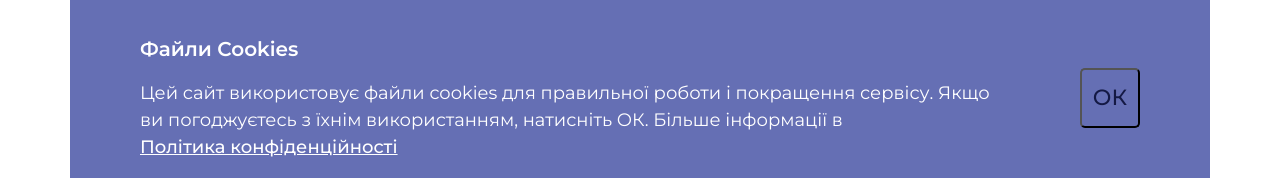
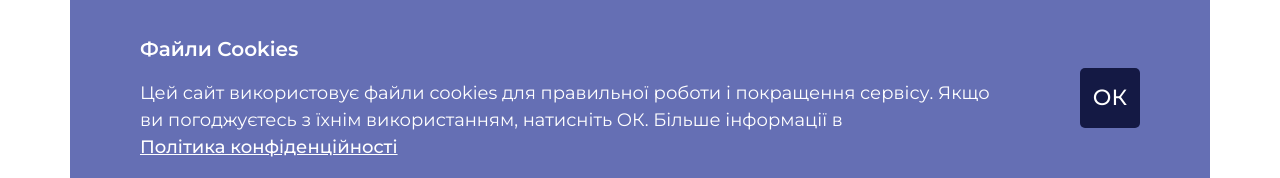
Before and after one commit to baza-trainee/ataka-help-front-end, a Next.js app: page /useful-information/2 in a window 1280 px wide. Shown: the part 513-691 px from the top of the page. Built offline with nearby package versions, Linux system fonts and the light colour scheme; no server answers.

Commit message:
new fix image

```diff
--- a/src/components/AdminPanel/AdminPartnersGallery/AdminPartnerCard/AdminPartnerCard.tsx
+++ b/src/components/AdminPanel/AdminPartnersGallery/AdminPartnerCard/AdminPartnerCard.tsx
@@ -19,11 +19,14 @@ const AdminPartnerCard: FC<IPartner> = ({ thumb, alt, id }) => {
       toast.error("Сталася помилка, спробуйте пізніше");
     }
   };
-
+  const imageLoader = ({ src }: any) => {
+    return `${process.env.NEXT_PUBLIC_IMAGE_URL}/${thumb}`;
+  };
   return (
     <ItemPartnerCardStyled>
       <AdminCardImageBoxStyled>
         <Image
+          loader={imageLoader}
           src={`${process.env.NEXT_PUBLIC_IMAGE_URL}/${thumb}`}
           alt={alt}
           fill
--- a/src/components/CookieConsentBanner/CookieConsentBanner.styled.ts
+++ b/src/components/CookieConsentBanner/CookieConsentBanner.styled.ts
@@ -85,9 +85,10 @@ export const BtnStyled = styled.button`
   text-align: center;
   font-size: ${({ theme }) => theme.fontSizes[2]};
   font-weight: ${({ theme }) => theme.fontWeights.medium};
-  background-color: transparent;
-  color: ${({ theme }) => theme.colors.blue[100]};
+  background-color: ${({ theme }) => theme.colors.blue[100]};
+  color: ${({ theme }) => theme.colors.white[100]};
   border-radius: ${({ theme }) => theme.radii.sm};
+  border-color: transparent;
   transition: background-color 250ms ease-in-out;
   @media screen and (min-width: ${({ theme }) => theme.breakpoints[0]}) {
     margin-left: 20px;
```
